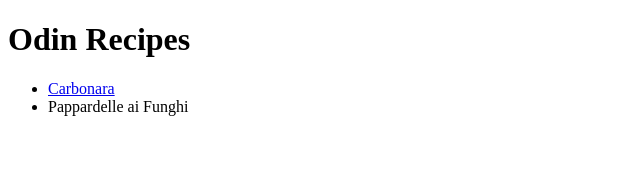
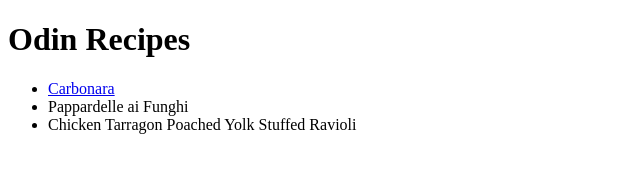
Before and after one commit to KrystalSimmonds1/odin-recipes, a plain HTML site: page index.html in a window 1280 px wide. Shown: the whole page, without its empty margins (0-640 px from the left). Drawn offline with Linux system fonts and the light colour scheme.

Commit message:
Added link to Chicken Tarragon Poached Yolk Stuffed Ravioli page

```diff
--- a/index.html
+++ b/index.html
@@ -6,5 +6,6 @@
     <ul>
         <li><a href="recipes/carbonara.html">Carbonara</a></li>
         <li><a href="recipes/pappardell-ai-funghi.html"></a>Pappardelle ai Funghi</li>
+        <li><a href="recipes/chicken-tarragon-poached-yolk-stuffed-ravioli.html"></a>Chicken Tarragon Poached Yolk Stuffed Ravioli</li>
     </ul>
 </html>
```
